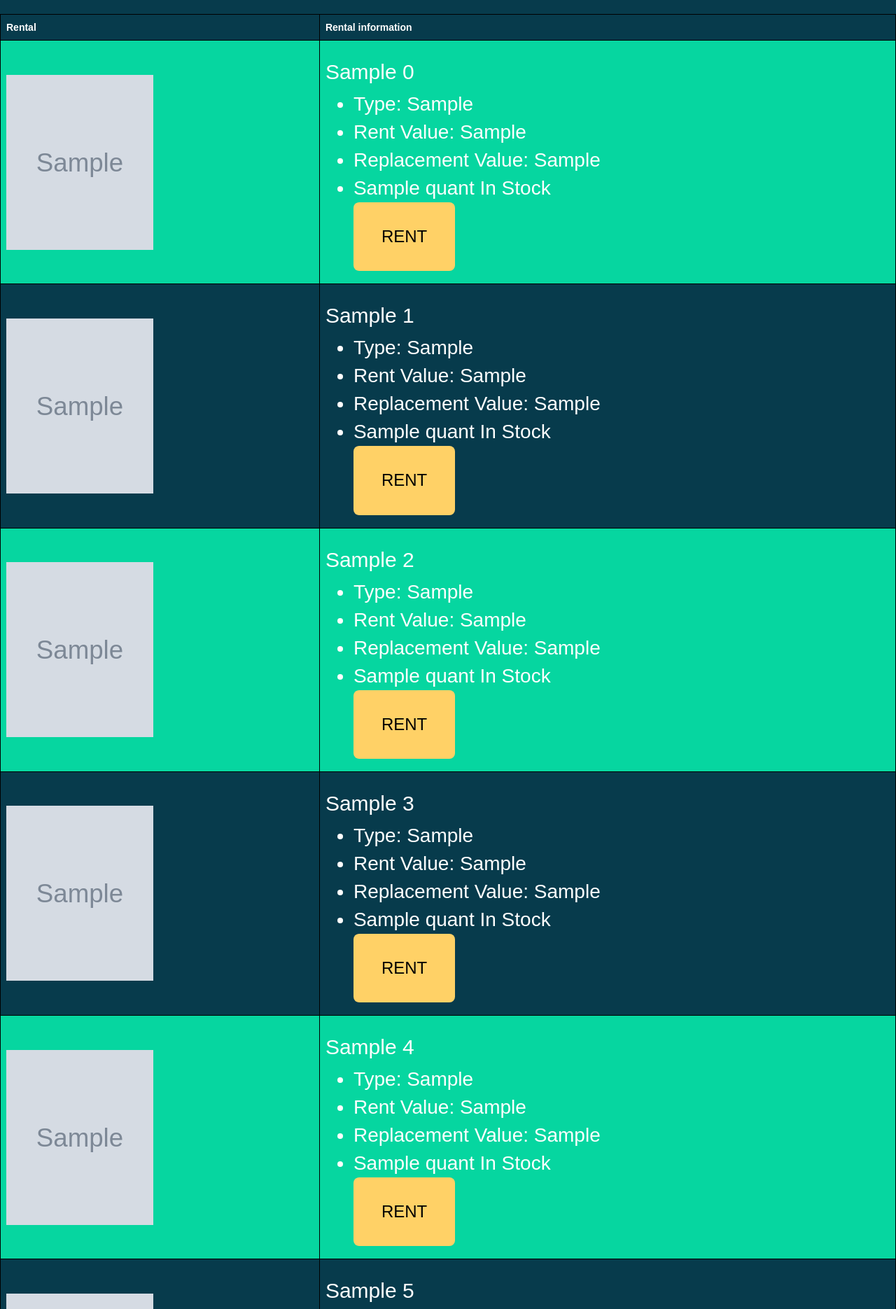
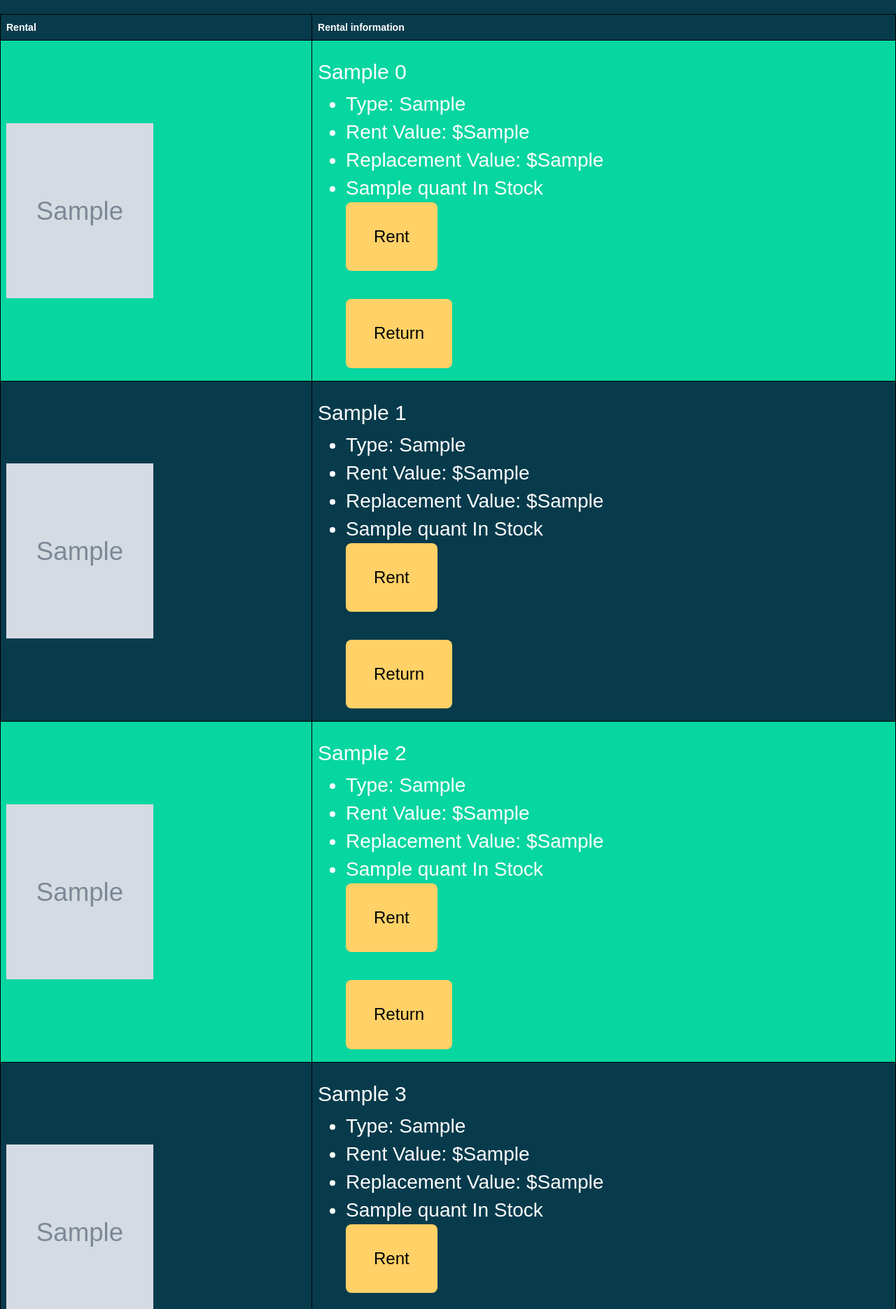
Before and after one commit to JacobSpence97/django-rent, a Django app: template rent/rental/templates/rental/store.html in a window 1280 px wide. Shown: the part 50-1920 px from the top of the page at 70% size. Run offline with Django 3.2, Linux system fonts and the light colour scheme; the template is opened without the code that fills it: most values are stand-ins (such as "Sample title", 1, 10 or a date in 2020); grey boxes marked "Sample" are stand-in pictures; some libraries are stand-ins or nearby versions.

Commit message:
put two forms in each of the buttons

```diff
--- a/rent/rental/models.py
+++ b/rent/rental/models.py
@@ -5,6 +5,6 @@ class Rental(models.Model):
     img = models.CharField(max_length=400)
     name = models.CharField(max_length=400)
     rental_type = models.CharField(max_length=400)
-    rent_val = models.CharField(max_length=400)
-    rep_val = models.CharField(max_length=400)
-    quant = models.CharField(max_length=100)
+    rent_val = models.IntegerField(max_length=100)
+    rep_val = models.IntegerField(max_length=100)
+    quant = models.IntegerField(max_length=100)
--- a/rent/rental/templates/rental/store.html
+++ b/rent/rental/templates/rental/store.html
@@ -29,12 +29,16 @@
     <td>
       <h2>{{ rentals.0.name }}</h2>
     <ul>
-    <li> Type: {{ retals.0.rental_type }}</li>
-  <li>Rent Value: {{ rentals.0.rent_val }}</li>
-    <li>Replacement Value: {{ rentals.0.rep_val }}</li>
+    <li> Type: {{ rentals.0.rental_type }}</li>
+  <li>Rent Value: ${{ rentals.0.rent_val }}</li>
+    <li>Replacement Value: ${{ rentals.0.rep_val }}</li>
     <li>{{ rentals.0.quant }} In Stock</li>
-    <form action="store.html" id="dr.strange">
-    <button class='button'type="button">RENT</button>
+    <form action="store.html" id="dr.strange_rent">
+    <button class='button'type="button">Rent</button>
+    </form>
+    <br/>
+    <form action="store.html" id="dr.strange_return">
+    <button class='button'type="button">Return</button>
     </form>
     </ul>
       </td>
@@ -45,10 +49,16 @@
       <h2>{{rentals.1.name}}</h2>
     <ul>
     <li> Type: {{rentals.1.rental_type}}</li>
-  <li>Rent Value: {{rentals.1.rent_val }}</li>
-    <li>Replacement Value: {{ rentals.1.rep_val }}</li>
+  <li>Rent Value: ${{rentals.1.rent_val }}</li>
+    <li>Replacement Value: ${{ rentals.1.rep_val }}</li>
     <li>{{ rentals.1.quant  }} In Stock</li>
-    <button class='button' class='button' type="button">RENT</button>
+    <form action="store.html" id="avatar_rent">
+    <button class='button'type="button">Rent</button>
+    </form>
+    <br/>
+    <form action="store.html" id="avatar_return">
+    <button class='button'type="button">Return</button>
+    </form>
     </ul>
     </td>
   </tr>
@@ -58,11 +68,16 @@
       <h2>{{  rentals.2.name }}</h2>
     <ul>
     <li> Type: {{  rentals.2.rental_type }}</li>
-  <li>Rent Value: {{  rentals.2.rent_val }}</li>
-    <li>Replacement Value: {{  rentals.2.rep_val }}</li>
+  <li>Rent Value: ${{  rentals.2.rent_val }}</li>
+    <li>Replacement Value: ${{  rentals.2.rep_val }}</li>
     <li>{{  rentals.2.quant  }} In Stock</li>
-    <button class='button' type="button">RENT</button>
-    </ul>
+    <form action="store.html" id="bee_rent">
+    <button class='button'type="button">Rent</button>
+    </form>
+    <br/>
+    <form action="store.html" id="bee_return">
+    <button class='button'type="button">Return</button>
+    </form>    </ul>
     </td>
   </tr>
   <tr>
@@ -71,11 +86,16 @@
       <h2>{{  rentals.3.name }}</h2>
     <ul>
     <li> Type: {{  rentals.3.rental_type }}</li>
-  <li>Rent Value: {{  rentals.3.rent_val }}</li>
-    <li>Replacement Value: {{  rentals.3.rep_val }}</li>
+  <li>Rent Value: ${{  rentals.3.rent_val }}</li>
+    <li>Replacement Value: ${{  rentals.3.rep_val }}</li>
     <li>{{  rentals.3.quant  }} In Stock</li>
-    <button class='button' type="button">RENT</button>
-    </ul>
+    <form action="store.html" id="cap_rent">
+    <button class='button'type="button">Rent</button>
+    </form>
+    <br/>
+    <form action="store.html" id="cap_return">
+    <button class='button'type="button">Return</button>
+    </form>    </ul>
     </td>
   </tr>
 <tr>
@@ -84,11 +104,16 @@
       <h2>{{  rentals.4.name }}</h2>
     <ul>
     <li> Type: {{  rentals.4.rental_type }}</li>
-  <li>Rent Value: {{  rentals.4.rent_val }}</li>
-    <li>Replacement Value: {{  rentals.4.rep_val }}</li>
+  <li>Rent Value: ${{  rentals.4.rent_val }}</li>
+    <li>Replacement Value: ${{  rentals.4.rep_val }}</li>
     <li>{{  rentals.4.quant  }} In Stock</li>
-    <button class='button' type="button">RENT</button>
-    </ul>
+    <form action="store.html" id="bat_rent">
+    <button class='button'type="button">Rent</button>
+    </form>
+    <br/>
+    <form action="store.html" id="bat_return">
+    <button class='button'type="button">Return</button>
+    </form>    </ul>
     </td>
   </tr>
 <tr>
@@ -97,11 +122,16 @@
       <h2>{{  rentals.5.name }}</h2>
     <ul>
     <li> Type: {{  rentals.5.rental_type }}</li>
-  <li>Rent Value: {{  rentals.5.rent_val }}</li>
-    <li>Replacement Value: {{  rentals.5.rep_val }}</li>
+  <li>Rent Value: ${{  rentals.5.rent_val }}</li>
+    <li>Replacement Value: ${{  rentals.5.rep_val }}</li>
     <li>{{  rentals.5.quant  }} In Stock</li>
-    <button class='button' type="button">RENT</button>
-    </ul>
+    <form action="store.html" id="wade_rent">
+    <button class='button'type="button">Rent</button>
+    </form>
+    <br/>
+    <form action="store.html" id="wade_return">
+    <button class='button'type="button">Return</button>
+    </form>    </ul>
     </td>
   </tr>
   <tr>
@@ -110,11 +140,16 @@
       <h2>{{  rentals.6.name }}</h2>
     <ul>
     <li> Type: {{  rentals.6.rental_type }}</li>
-  <li>Rent Value: {{  rentals.6.rent_val }}</li>
-    <li>Replacement Value: {{  rentals.6.rep_val }}</li>
+  <li>Rent Value: ${{  rentals.6.rent_val }}</li>
+    <li>Replacement Value: ${{  rentals.6.rep_val }}</li>
     <li>{{  rentals.6.quant  }} In Stock</li>
-    <button class='button' type="button">RENT</button>
-    </ul>
+    <form action="store.html" id="hellboy_rent">
+    <button class='button'type="button">Rent</button>
+    </form>
+    <br/>
+    <form action="store.html" id="hellboy_return">
+    <button class='button'type="button">Return</button>
+    </form>    </ul>
     </td>
   </tr>
   <tr>
@@ -123,11 +158,16 @@
       <h2>{{  rentals.7.name }}</h2>
     <ul>
     <li> Type: {{  rentals.7.rental_type }}</li>
-  <li>Rent Value: {{  rentals.7.rent_val }}</li>
-    <li>Replacement Value: {{  rentals.7.rep_val }}</li>
+  <li>Rent Value: ${{  rentals.7.rent_val }}</li>
+    <li>Replacement Value: ${{  rentals.7.rep_val }}</li>
     <li>{{  rentals.7.quant  }} In Stock</li>
-    <button class='button' type="button">RENT</button>
-    </ul>
+    <form action="store.html" id="hulk_rent">
+    <button class='button'type="button">Rent</button>
+    </form>
+    <br/>
+    <form action="store.html" id="hulk_return">
+    <button class='button'type="button">Return</button>
+    </form>    </ul>
     </td>
   </tr>
 </table>
```
Also changed, not shown: rent/db.sqlite3.
